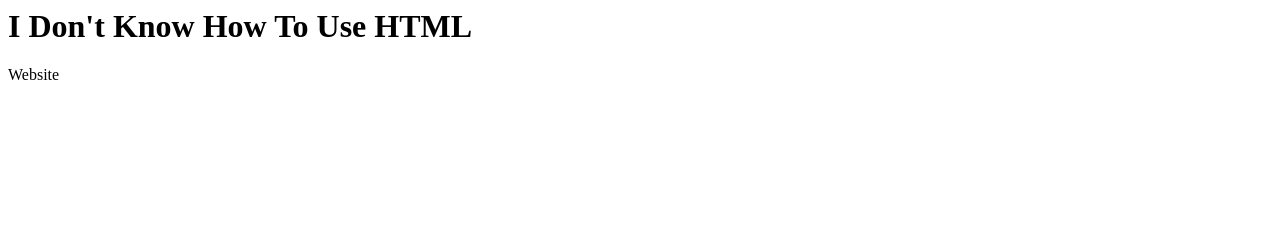
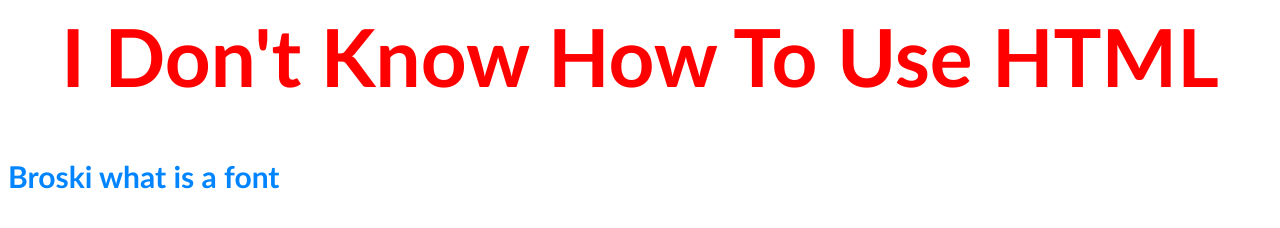
Before and after one commit to Fletchlingboy/Fletchlingboy.github.io, a plain HTML site: page index.html in a window 1280 px wide. Drawn offline with Linux system fonts and the light colour scheme.

Commit message:
Update index.html

```diff
--- a/index.html
+++ b/index.html
@@ -1,6 +1,17 @@
 <html>
   <body>
-<h1>I Don't Know How To Use HTML</h1>
-<p>Website</p>
+    <h1 style="text-align:center; color:red; font-family: 'Gill Sans', 'Gill Sans MT', Calibri, 'Trebuchet MS', sans-serif;">I Don't Know How To Use HTML</h1>
+    <style>
+      h1 {
+        font-size: 80px;
+      }
+      h2 {
+        font-size: 30px;
+      }
+      p {
+        font-size: 14px;
+      }
+      </style>
+      <h2 style="color:rgb(0, 132, 255); font-family: 'Gill Sans', 'Gill Sans MT', Calibri, 'Trebuchet MS', sans-serif;">Broski what is a font</h2>
   </body>
 </html>
```
